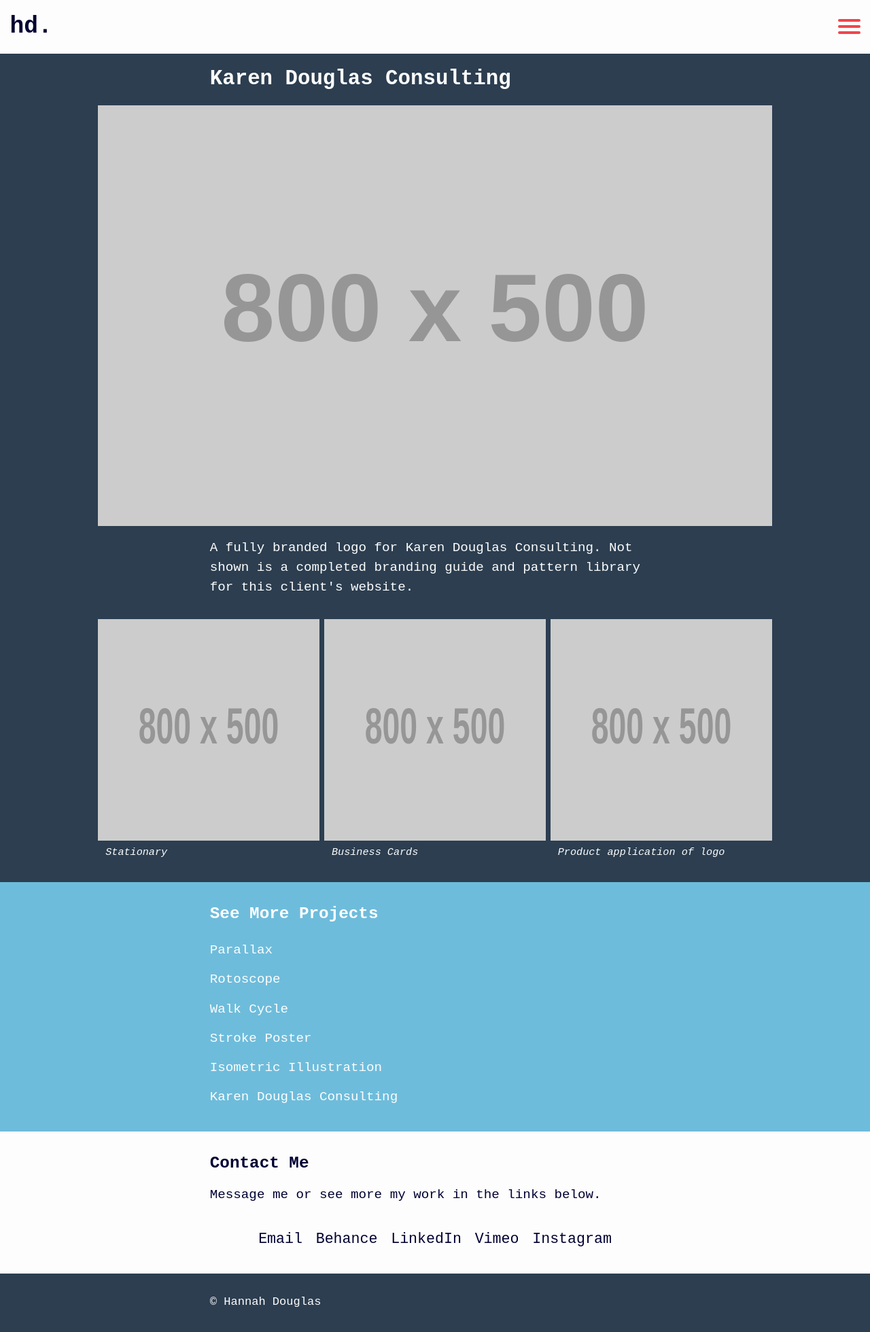
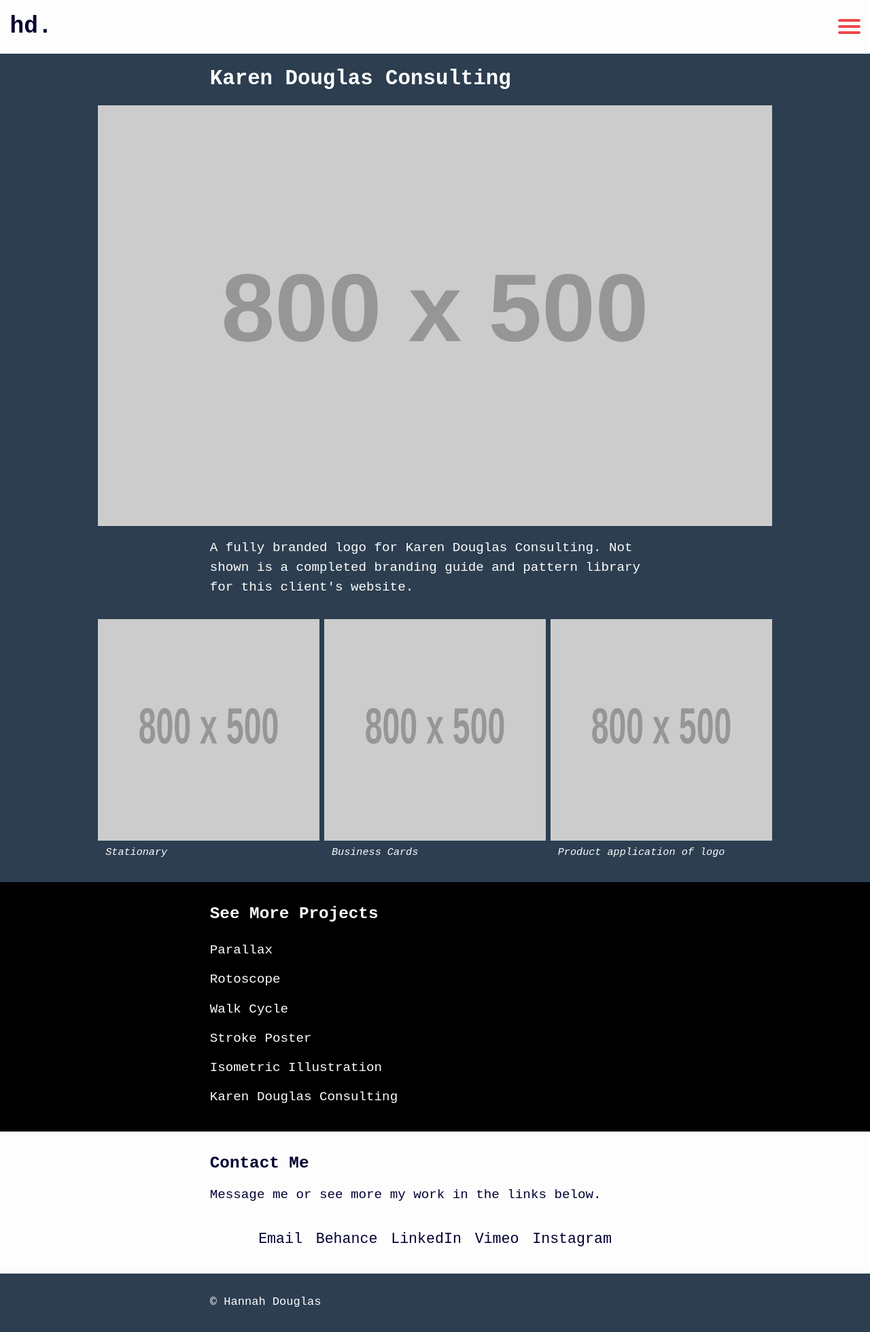
Before and after one commit to hldouglas/portfolio, a Jekyll site: the page built from karen-douglas-consulting.html, in a window 1280 px wide. Shown: the whole page at 68% size. Built offline with Jekyll 4.4.1, drawn with Linux system fonts in a browser that asks for light colours.

Commit message:
Changed project nav background colour
The light blue did have a good colour flow to the content

```diff
--- a/_includes/css/main.css
+++ b/_includes/css/main.css
@@ -189,7 +189,7 @@ a.brand-shadow-a:hover {
 }
 
 .sec-nav {
-  background-color: #6ebcdb;
+  background-color: black;
 }
 
 .video-responsive {
```
